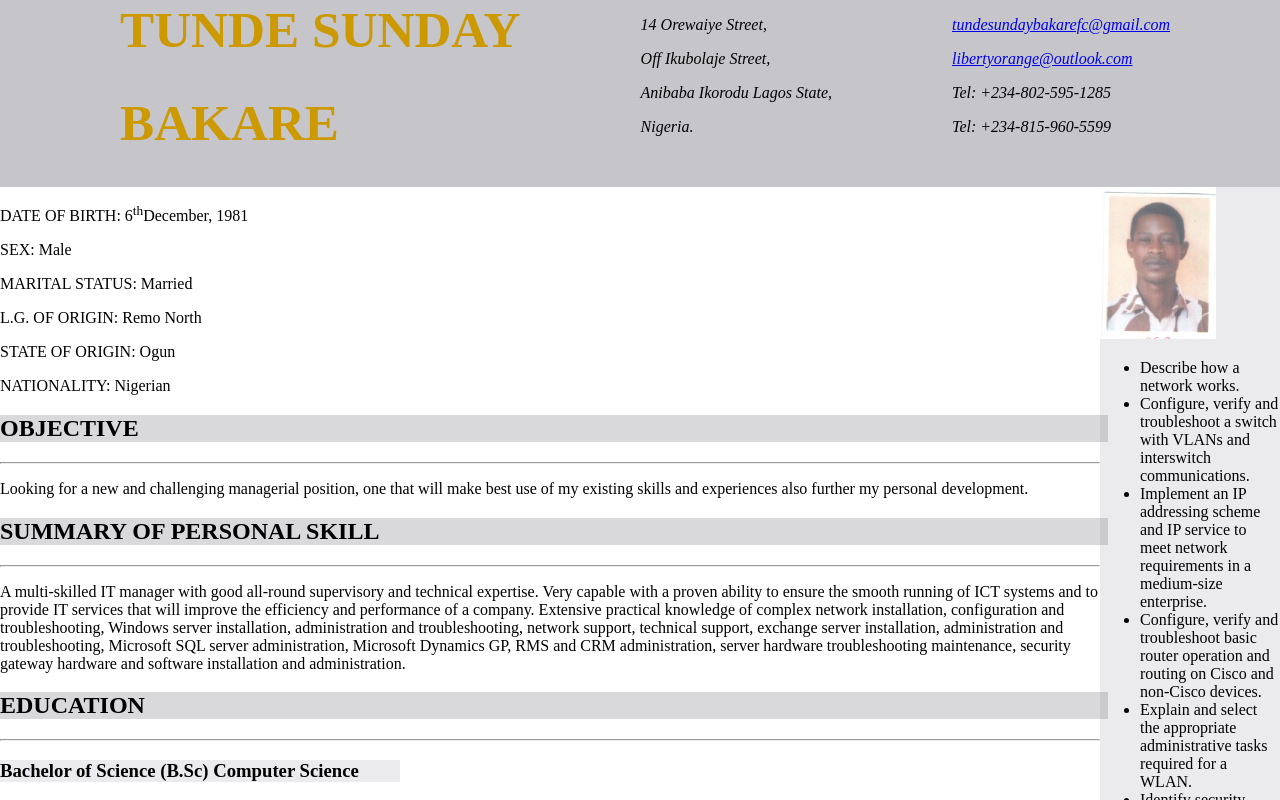
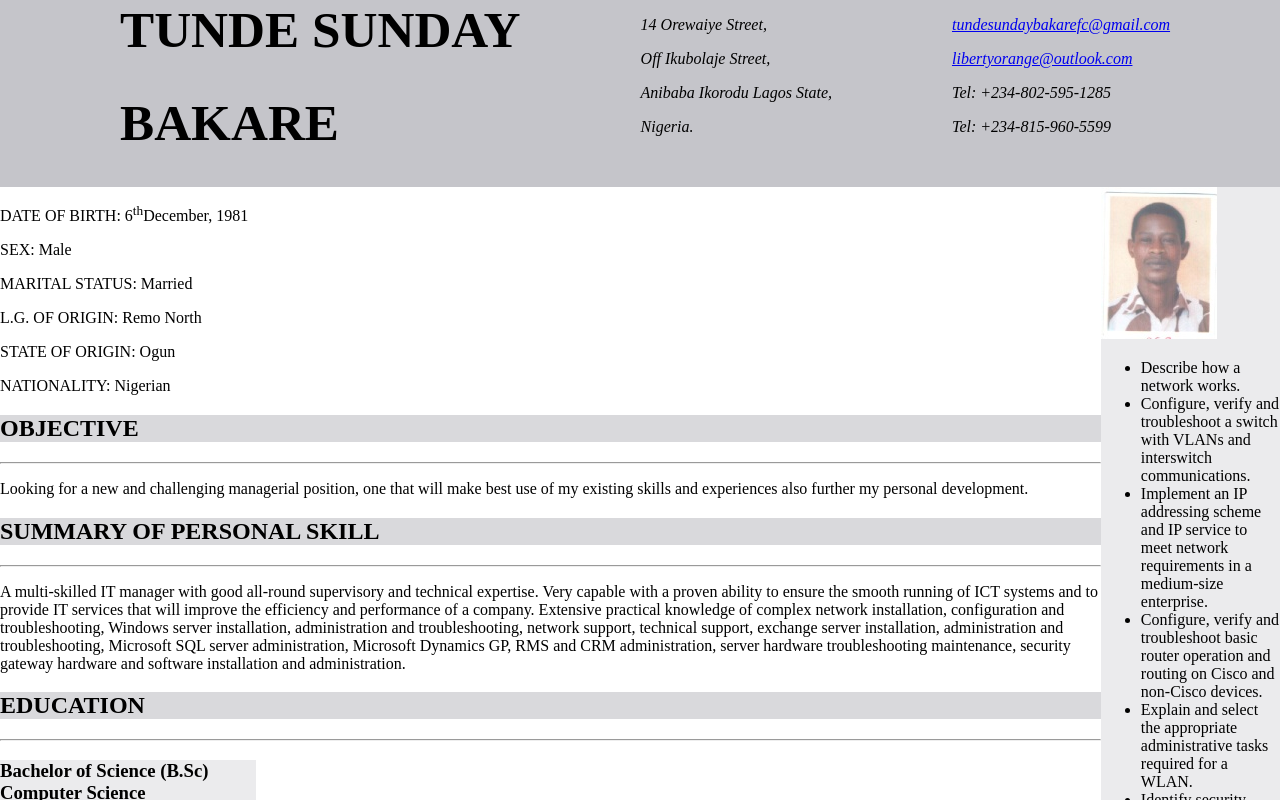
Before and after one commit to TundeDev/tundesundaybakareresume, a plain HTML site: page index.html in a window 1280 px wide. Shown: the top 800 px of the page. Drawn offline with Linux system fonts and the light colour scheme.

Commit message:
width seting2 20-5

```diff
--- a/index.html
+++ b/index.html
@@ -2,6 +2,9 @@
 <html lang="en">
 	<head>
 		<meta charset="utf-8">
+		<meta name="description" content="Tunde Sunday Bakare Resume">
+		<meta name="keyword" content="CV, Resume, Profile, Porsonal Detail">
+		<meta name="viewport" content="width=device-width, initial-scale=1">
 		<title>Tunde Sunday Bakare Resume</title>
 		<link rel="stylesheet" type="text/css" href="tunde.css">
 	</head>
@@ -9,7 +12,7 @@
 		<header class="banner">
 			<div class="name">
 				<h1>TUNDE SUNDAY</h1>
-				<h1>BAKARE</h1>
+				<h1 class="bakare">BAKARE</h1>
 			</div>
 			<div class="name">
 				<address>
--- a/tunde.css
+++ b/tunde.css
@@ -1,17 +1,24 @@
 html, body {
 	margin: 0;
 	padding: 0;
+}
+
+.banner {
+	background-color: rgba(64, 64, 81, 0.3);
+	width: 100%;
 }
 
 h1 {
 	font-size: 4vw;
 	margin-top: 0;
 }
-.banner {
-	background-color: rgba(64, 64, 81, 0.3);
 
+.name {
 
+	float: left;
+	padding-left: 120px;
 }
+
 
 .banner:after {
 	visibility: hidden;
@@ -22,32 +29,23 @@ h1 {
 	height: 0;
 }
 
-.name {
-
-	float: left;
-	padding-left: 120px;
-}
-
 h2 {
 	background: rgba(64, 64, 81, 0.2);
-	max-width: 86.6%;
+	width: 86%;
 
 }
 
 h3 {
 	background: rgba(64, 64, 81, 0.1);
-	width: 400px;
-}
-
-h1 {
-	color: #cc9900;
+	width: 20%;
 }
 
 aside {
 	float: right;
 	background-color: rgba(64, 64, 81, 0.1);
 
-	width: 180px;
+	width: 14%;
+
 
 
 }
```
